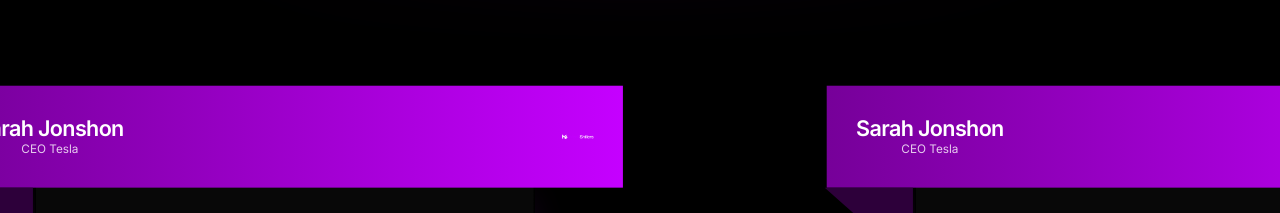
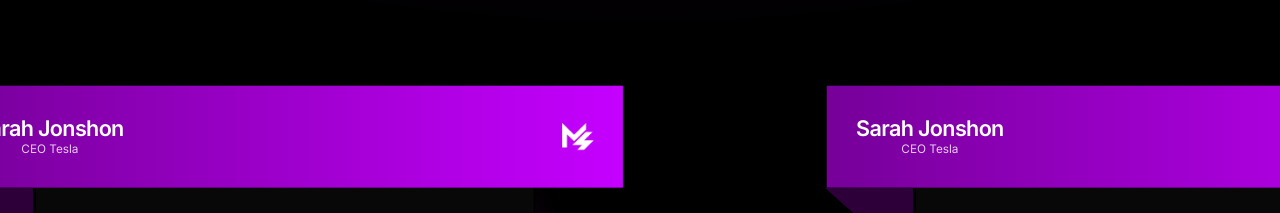
Before and after one commit to masterferanmi0708-set/merit, a React (Create React App) app: page / in a window 1280 px wide. Shown: the part 7380-7593 px from the top of the page. Built offline with nearby package versions, Linux system fonts and the light colour scheme.

Commit message:
first commit

```diff
--- a/src/components/testimonial.js
+++ b/src/components/testimonial.js
@@ -3,7 +3,7 @@
 import avatar3 from '../images/avatar3.png';
 import avatar4 from '../images/avatar4.png';
 import avatar5 from '../images/avatar5.png';
-import logo from '../images/merit-logo.png';
+import log from '../images/Group.png';
 const Testimonial = () => {
 const cards = Array(6).fill({
   name: "Sarah Jonshon",
@@ -31,7 +31,7 @@
                   <h5>{card.name}</h5>
                   <p>{card.role}</p>
                 </div>
-                <img src={logo} alt="logo" className="ribbon-logo" />
+                <img src={log} alt="logo" className="ribbon-logo" />
                 <div className="ribbon-fold-outside"></div>
               </div>
 
```
